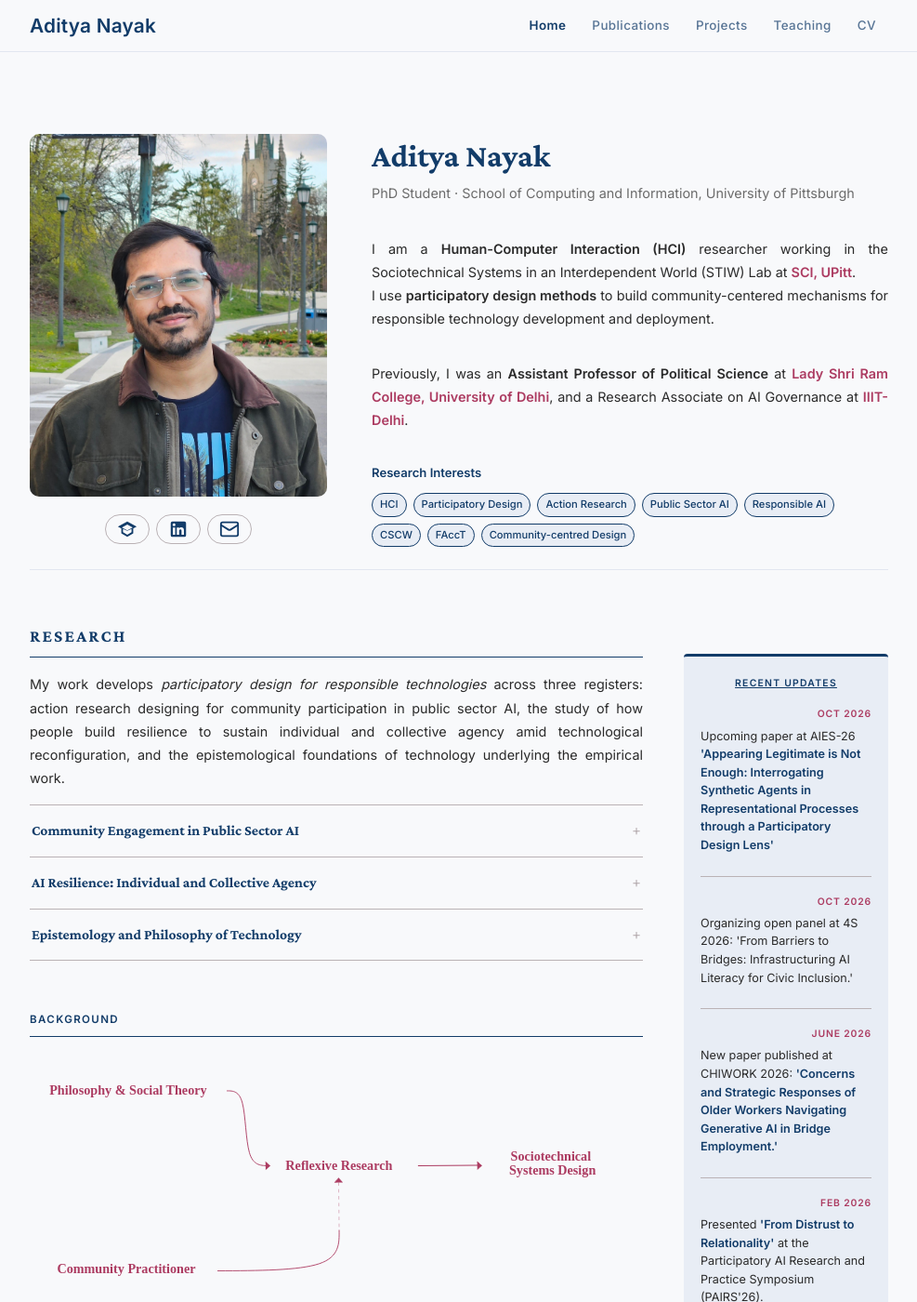
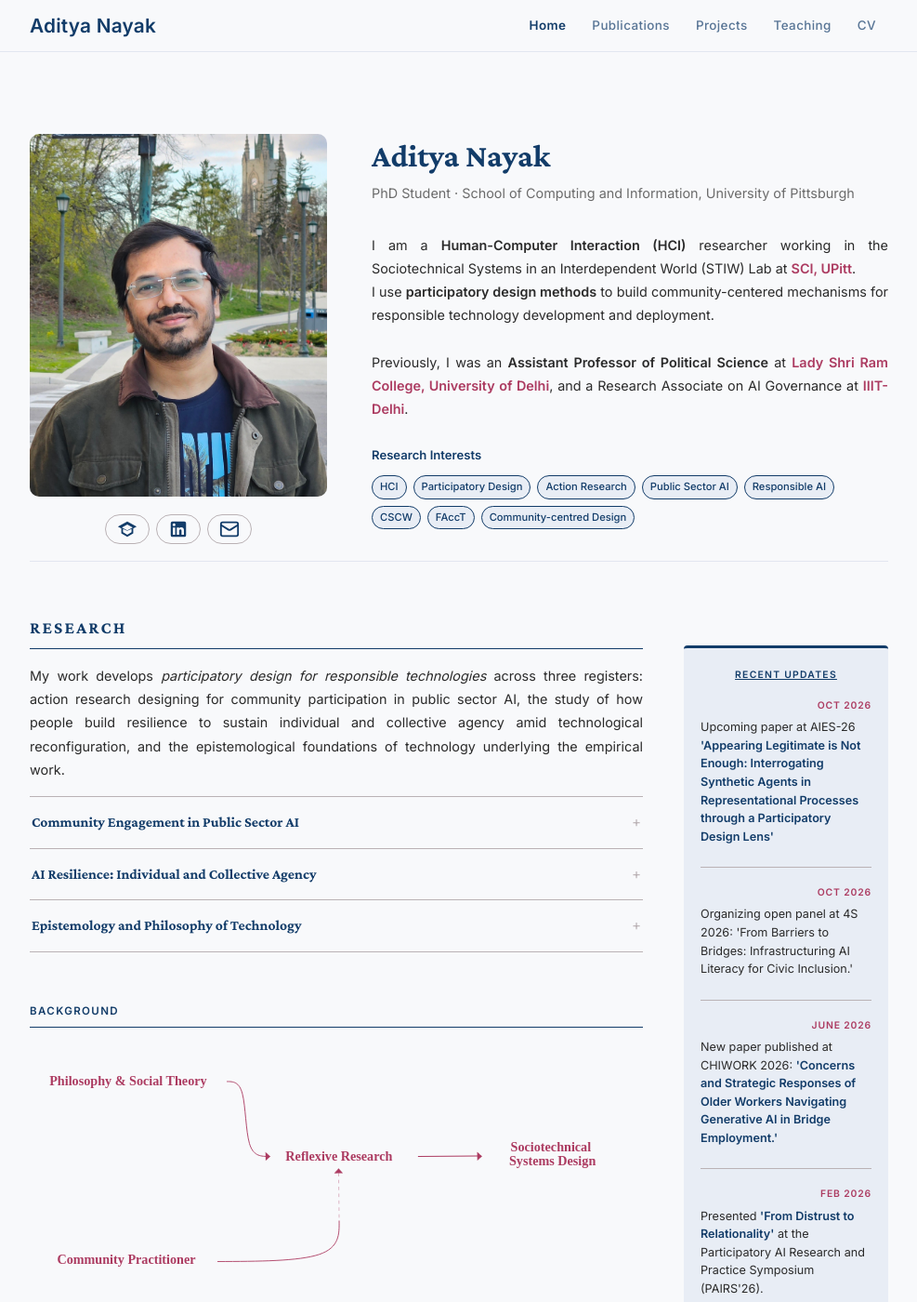
Before and after one commit to adityanayak-info/adityanayak-info.github.io, a Jekyll site: the page built from index.md, in a window 1280 px wide and 1400 px high. Shown: the whole window at 93% size, without its empty margins (146-1133 px from the left). Built offline with Jekyll 4.4.1, drawn with Linux system fonts in a browser that asks for light colours.

Commit message:
Adjust margin for profile-rule styling
Updated margin for hr.profile-rule to improve spacing.

```diff
--- a/assets/css/style.css
+++ b/assets/css/style.css
@@ -389,8 +389,7 @@
 
 hr.profile-rule {
   border: none;
-  border-top: 1px solid transparent;
-  margin: 1rem auto;
+  margin: 0.8rem auto;
 }
 
 .profile-text a.inst-link {
```
